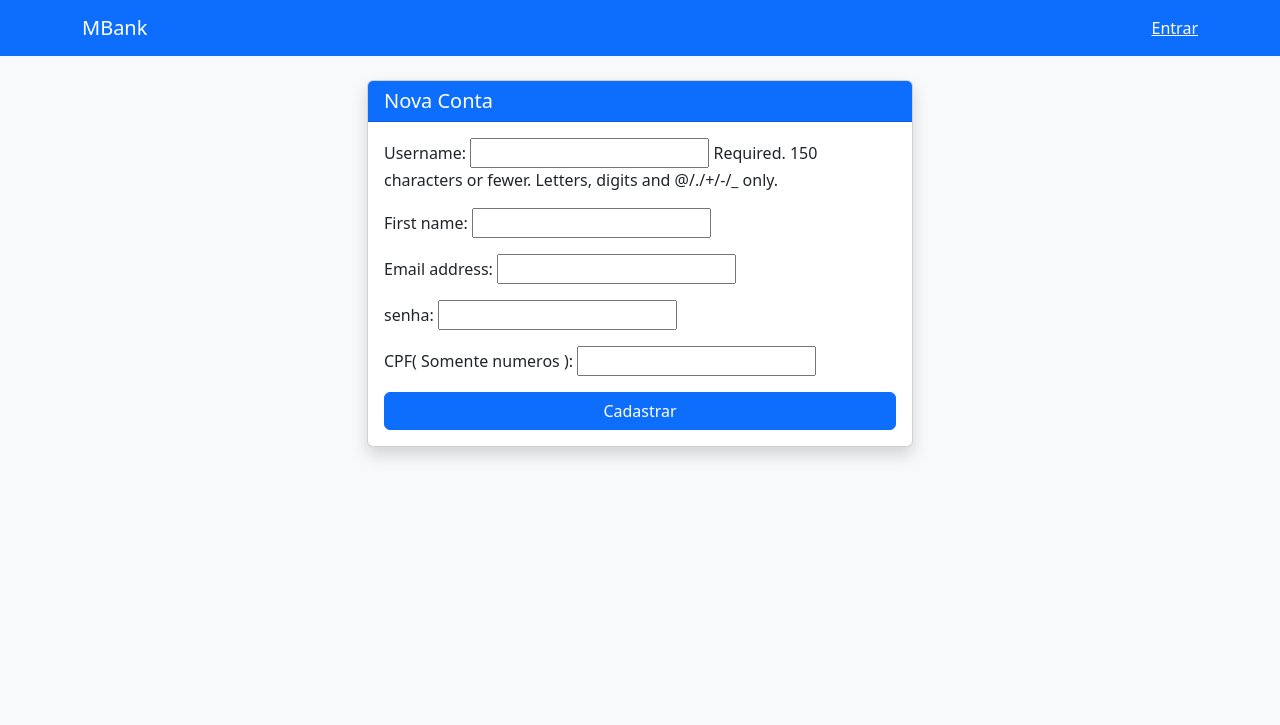
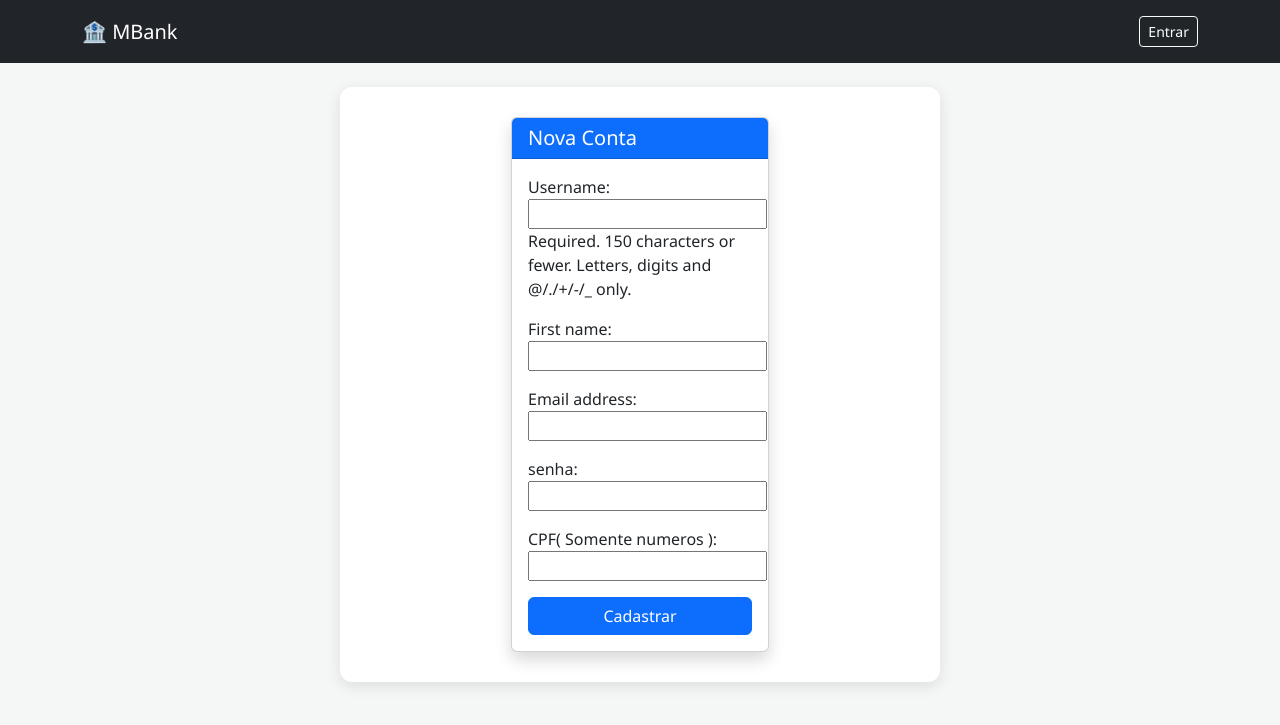
Before and after one commit to Mauricioosu/sistema_bancario, a Django app: page /banco/cadastrar/ in a window 1280 px wide. Shown: the top 725 px of the page. Run offline with Django 5.2, Linux system fonts and the light colour scheme.

Commit message:
feat : implementação de css para paginas mais modernas

```diff
--- a/MBank/contas/templates/contas/base.html
+++ b/MBank/contas/templates/contas/base.html
@@ -4,28 +4,91 @@
     <meta charset="UTF-8">
     <title>MBank - Sistema Bancário</title>
     <link href="https://cdn.jsdelivr.net/npm/bootstrap@5.3.0/dist/css/bootstrap.min.css" rel="stylesheet">
+
+    <style>
+        :root {
+            --primary-color: #2c3e50;
+            --accent-color: #2ecc71;
+            --danger-color: #e74c3c;
+            --bg-color: #f4f7f6;
+        }
+
+        body {
+            background-color: var(--bg-color);
+            font-family: 'Segoe UI', sans-serif;
+            margin: 0;
+            padding: 0; /* Removi o flex daqui para não quebrar a Navbar */
+        }
+
+        /* Renomeei para mbank-container para não conflitar com o Bootstrap */
+        .mbank-card {
+            max-width: 600px;
+            margin: 20px auto; /* Centraliza horizontalmente */
+            background: white;
+            padding: 30px;
+            border-radius: 12px;
+            box-shadow: 0 4px 15px rgba(0,0,0,0.1);
+        }
+
+        .saldo-card {
+            background: #f8f9fa;
+            border-left: 5px solid var(--accent-color);
+            padding: 15px;
+            margin-bottom: 20px;
+            border-radius: 4px;
+        }
+
+        .btn-custom {
+            padding: 15px;
+            font-weight: bold;
+            color: white !important;
+            border-radius: 8px;
+            transition: transform 0.2s;
+            text-decoration: none;
+            display: flex;
+            align-items: center;
+            justify-content: center;
+        }
+
+        .btn-custom:hover { transform: translateY(-3px); }
+        .bg-mbank { background-color: var(--primary-color); }
+        .bg-success-mbank { background-color: var(--accent-color); }
+    </style>
 </head>
-<body class="bg-light">
-    <nav class="navbar navbar-dark bg-primary mb-4">
+<body>
+    <nav class="navbar navbar-dark bg-dark mb-4">
         <div class="container">
-        <a class="navbar-brand" href="{% url 'index' %}">MBank</a>
+            <a class="navbar-brand" href="{% url 'index' %}">🏦 MBank</a>
             <div class="navbar-text text-white">
                 {% if user.is_authenticated %}
-                Olá, {{ user.first_name }} |
+                    <span class="me-2">Olá, {{ user.username }}</span>
                     <form action="{% url 'logout' %}" method="post" style="display:inline;">
                         {% csrf_token %}
-                    <button type="submit" class="btn btn-sm btn-outline-light">Sair</button>
+                        <button type="submit" class="btn btn-sm btn-outline-danger">Sair</button>
                     </form>
                 {% else %}
-                <a href="{% url 'login' %}" class="text-white">Entrar</a>
+                    <a href="{% url 'login' %}" class="btn btn-sm btn-outline-light">Entrar</a>
                 {% endif %}
             </div>
         </div>
     </nav>
 
     <div class="container">
+        {% if messages %}
+            {% for message in messages %}
+                <div class="alert alert-{% if message.tags == 'error' %}danger{% else %}{{ message.tags }}{% endif %} alert-dismissible fade show" role="alert">
+                    {{ message }}
+                    <button type="button" class="btn-close" data-bs-dismiss="alert" aria-label="Close"></button>
+                </div>
+            {% endfor %}
+        {% endif %}
+
+        <div class="mbank-card">
             {% block content %}
             {% endblock %}
         </div>
+    </div>
+
+    <script src="https://cdn.jsdelivr.net/npm/bootstrap@5.3.0/dist/js/bootstrap.bundle.min.js"></script>
 </body>
 </html>
```
Also changed, not shown: MBank/contas/templates/contas/index.html (+19 -9 lines), MBank/contas/templates/contas/transferir.html (+18 -18 lines). Lines whose indentation alone changed are shown as unchanged.
